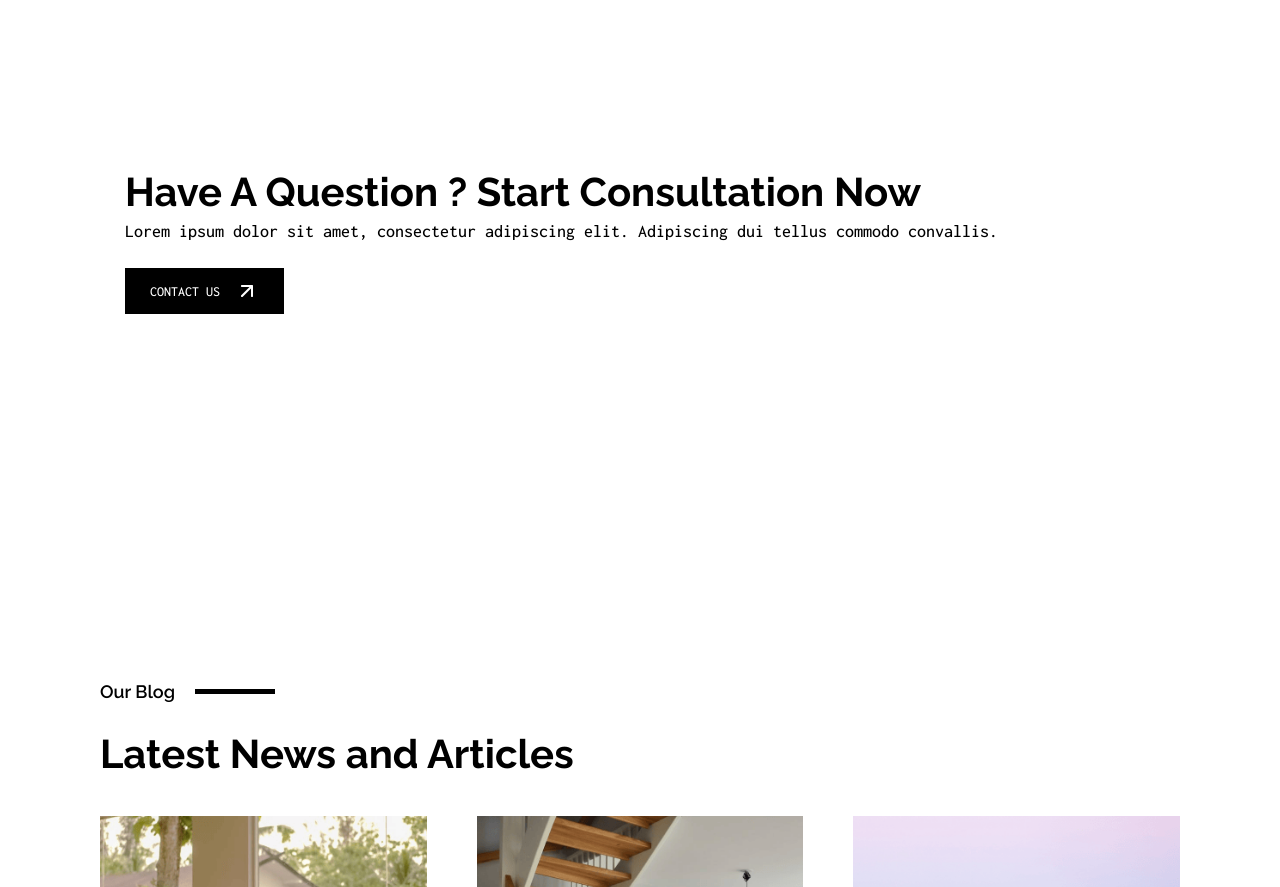
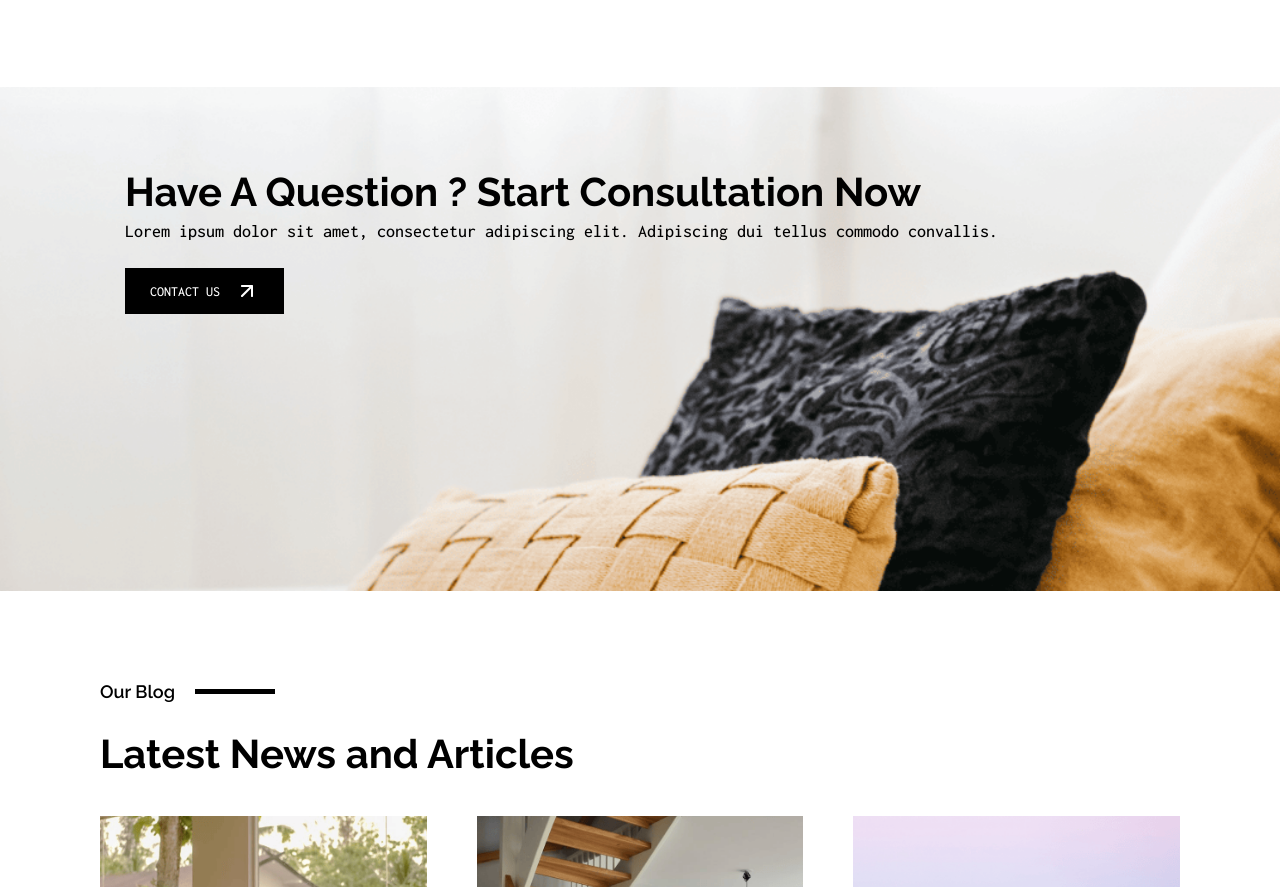
Before and after one commit to maci-kb24/architecture_landing, a plain HTML site: page public/index.html in a window 1280 px wide. Shown: the part 3193-4080 px from the top of the page. Drawn offline with nearby package versions, Linux system fonts and the light colour scheme.

Commit message:
this url path

```diff
--- a/public/assets/css/style.css
+++ b/public/assets/css/style.css
@@ -275,7 +275,7 @@ img {
 }
 
 .cta {
-  background-image: url("../assets/images/CTA.png");
+  background-image: url("../images/CTA.png");
   background-size: cover;
   background-position: center;
   background-repeat: no-repeat;
```
